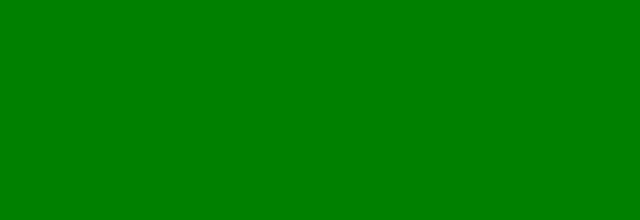
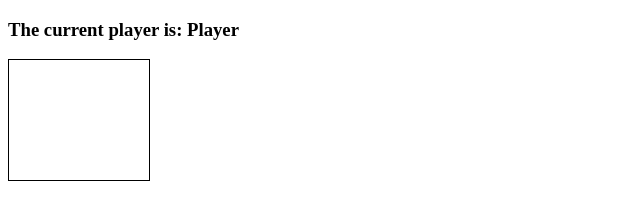
Before and after one commit to csdorman/js-games, a plain HTML site: page JS-games/ConnectFour/index.html in a window 1280 px wide. Shown: the whole page, without its empty margins (0-640 px from the left). Drawn offline with Linux system fonts and the light colour scheme.

Commit message:
Create HTML grid, set up initial CSS color vars, start on JS for game

```diff
--- a/JS-games/ConnectFour/app.js
+++ b/JS-games/ConnectFour/app.js
@@ -1 +1,6 @@
-alert("App.js connected");
+document.addEventListener('DOMContentLoaded', () => {
+    const square = document.querySelectorAll('.grid div');
+    const result = document.querySelector('#result');
+    const displayCurrentPlayer = document.querySelector('#current-player');
+    let currentPlayer = 1;
+})
--- a/JS-games/ConnectFour/index.html
+++ b/JS-games/ConnectFour/index.html
@@ -6,5 +6,59 @@
         <script src="app.js"></script>
         <title>Connect Four</title>
     </head>
-    <body></body>
+    <body>
+        <h3>The current player is: Player <span id="current-player"></span></h3>
+        <h3 class="result"></h3>
+        <div class="grid">
+            <div></div>
+            <div></div>
+            <div></div>
+            <div></div>
+            <div></div>
+            <div></div>
+            <div></div>
+            <div></div>
+            <div></div>
+            <div></div>
+            <div></div>
+            <div></div>
+            <div></div>
+            <div></div>
+            <div></div>
+            <div></div>
+            <div></div>
+            <div></div>
+            <div></div>
+            <div></div>
+            <div></div>
+            <div></div>
+            <div></div>
+            <div></div>
+            <div></div>
+            <div></div>
+            <div></div>
+            <div></div>
+            <div></div>
+            <div></div>
+            <div></div>
+            <div></div>
+            <div></div>
+            <div></div>
+            <div></div>
+            <div></div>
+            <div></div>
+            <div></div>
+            <div></div>
+            <div></div>
+            <div></div>
+            <div></div>
+            <div class="taken"></div>
+            <div class="taken"></div>
+            <div class="taken"></div>
+            <div class="taken"></div>
+            <div class="taken"></div>
+            <div class="taken"></div>
+            <div class="taken"></div>
+        </div>
+    </body>
 </html>
--- a/JS-games/ConnectFour/style.css
+++ b/JS-games/ConnectFour/style.css
@@ -1,3 +1,32 @@
-body {
-    background-color: green;
+/* Color vars*/
+:root {
+    --clr-dark: #4a463f;
+    --clr-light: #a02f2d;
+    --clr-accent: #687558;
+    --clr-accent-light: #d66d57;
+    --clr-accent-dark: #607c84;
 }
+
+
+.grid {
+    border: 1px solid #000;
+    display: flex;
+    flex-wrap: wrap;
+    height: 120px;
+    width: 140px;
+}
+
+.grid div {
+    height: 20px;
+    width: 20px;
+}
+
+.player-one {
+    background-color: red;
+    border-radius: 10px;
+}
+
+.player-two {
+    background-color: blue;
+    border-radius: 10px;
+}
```
